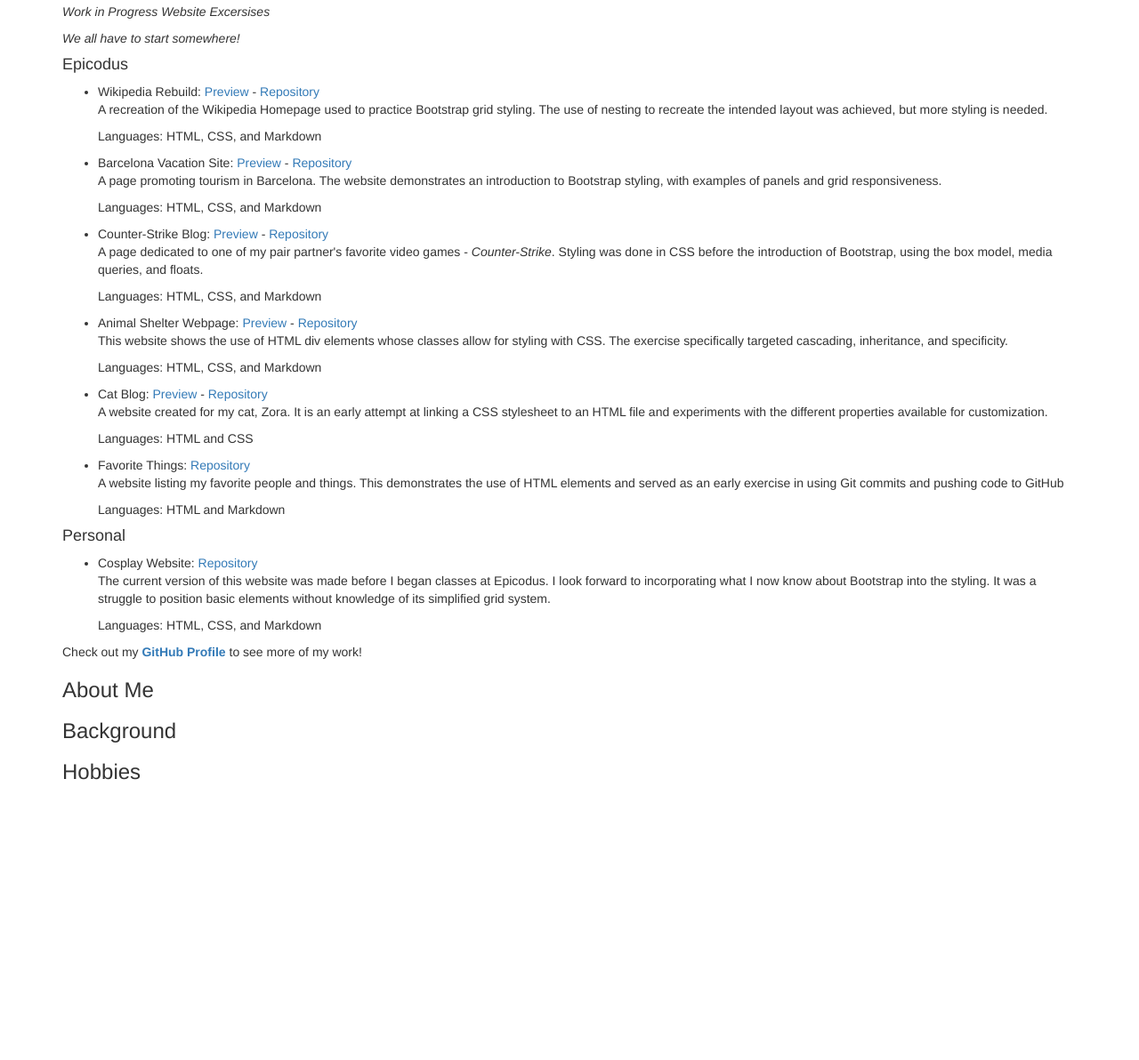
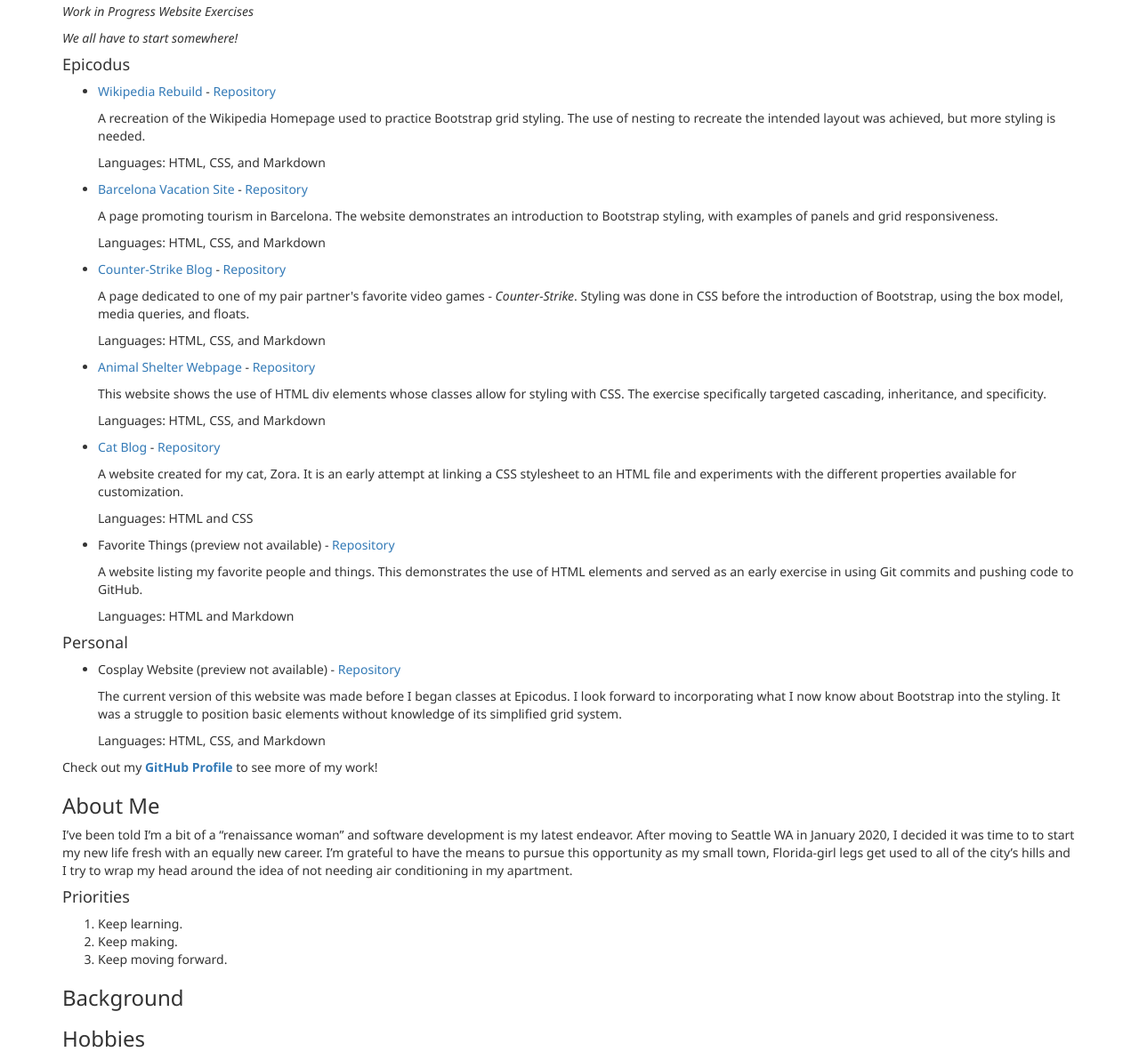
Before and after one commit to jhvozdovich/portfolio, a plain HTML site: page index.html in a window 1280 px wide. Shown: the part 655-1847 px from the top of the page at 89% size. Before the commit the page ends 1547 px from the top, so only its background shows below. Drawn offline with Linux system fonts and the light colour scheme.

Commit message:
add About Me, adjust format of project lists, add initial CSS styling

```diff
--- a/css/styles.css
+++ b/css/styles.css
@@ -1,3 +1,15 @@
+/* Color Palette
+Teal #A7FAF1
+Dark Green #24615B
+Light Green #99C7A8
+Dark Pink #CE6B94
+Light Pink #FAD7F7
+ */
+
+body {
+  font-family: 'Segoe UI', Tahoma, Geneva, Verdana, sans-serif;
+}
+
 h1 {
-  color: red;
+  color: #24615B;
 }
--- a/index.html
+++ b/index.html
@@ -8,53 +8,87 @@
   <body>
     <div class= "container">
       <h1>Jessica Hvozdovich</h1>
-      <img src="./img/profile.jpg" alt="photo at the Conservatory of Flowers in San Francisco" width=70%>
+      <img src="./img/profile.jpg" class="picture" alt="photo at the Conservatory of Flowers in San Francisco" width=70%>
 
       <h3>Projects</h3>
-      <p><em>Work in Progress Website Excersises</em></p>
+      <p><em>Work in Progress Website Exercises</em></p>
       <p><em>We all have to start somewhere!</em></p>
       <h4>Epicodus</h4>
         <ul>
           <li>
-            Wikipedia Rebuild: <a href="https://jhvozdovich.github.io/wikipedia-rebuild/" target="_blank">Preview</a> - <a href="https://github.com/jhvozdovich/wikipedia-rebuild" target="_blank">Repository</a>
-            <p>A recreation of the Wikipedia Homepage used to practice Bootstrap grid styling. The use of nesting to recreate the intended layout was achieved, but more styling is needed.</p>
+            <p><a href="https://jhvozdovich.github.io/wikipedia-rebuild/" target="_blank">Wikipedia Rebuild</a> - <a href="https://github.com/jhvozdovich/wikipedia-rebuild" target="_blank">Repository</a></p>
+            <p>
+              A recreation of the Wikipedia Homepage used to practice Bootstrap grid styling.
+              The use of nesting to recreate the intended layout was achieved, but more styling is needed.
+            </p>
             <p>Languages: HTML, CSS, and Markdown</p>
           </li>
           <li>
-            Barcelona Vacation Site: <a href="https://jhvozdovich.github.io/vacation-site/" target="_blank">Preview</a> - <a href="https://github.com/jhvozdovich/vacation-site" target="_blank">Repository</a>
-            <p>A page promoting tourism in Barcelona. The website demonstrates an introduction to Bootstrap styling, with examples of panels and grid responsiveness.</p>
+            <p><a href="https://jhvozdovich.github.io/vacation-site/" target="_blank">Barcelona Vacation Site</a> - <a href="https://github.com/jhvozdovich/vacation-site" target="_blank">Repository</a></p>
+            <p>
+              A page promoting tourism in Barcelona. The website demonstrates an introduction to Bootstrap styling,
+              with examples of panels and grid responsiveness.
+            </p>
             <p>Languages: HTML, CSS, and Markdown</p>
           </li>
           <li>
-            Counter-Strike Blog: <a href="https://jhvozdovich.github.io/blogging-site/" target="_blank">Preview</a> - <a href="https://github.com/jhvozdovich/blogging-site" target="_blank">Repository</a>
-            <p>A page dedicated to one of my pair partner's favorite video games - <em>Counter-Strike</em>. Styling was done in CSS before the introduction of Bootstrap, using the box model, media queries, and floats.</p>
+            <p><a href="https://jhvozdovich.github.io/blogging-site/" target="_blank">Counter-Strike Blog</a> - <a href="https://github.com/jhvozdovich/blogging-site" target="_blank">Repository</a></p>
+            <p>
+              A page dedicated to one of my pair partner's favorite video games - <em>Counter-Strike</em>.
+              Styling was done in CSS before the introduction of Bootstrap, using the box model, media queries, and floats.
+            </p>
             <p>Languages: HTML, CSS, and Markdown</p>
           </li>
           <li>
-            Animal Shelter Webpage: <a href="https://jhvozdovich.github.io/animal-shelter" target="_blank">Preview</a> - <a href="https://github.com/jhvozdovich/animal-shelter" target="_blank">Repository</a>
-            <p>This website shows the use of HTML div elements whose classes allow for styling with CSS. The exercise specifically targeted cascading, inheritance, and specificity.</p>
+            <p><a href="https://jhvozdovich.github.io/animal-shelter" target="_blank">Animal Shelter Webpage</a> - <a href="https://github.com/jhvozdovich/animal-shelter" target="_blank">Repository</a></p>
+            <p>
+              This website shows the use of HTML div elements whose classes allow for styling with CSS.
+              The exercise specifically targeted cascading, inheritance, and specificity.
+            </p>
             <p>Languages: HTML, CSS, and Markdown</p>
           </li>
           <li>
-            Cat Blog: <a href="https://jhvozdovich.github.io/cat-blog" target="_blank">Preview</a> - <a href="https://github.com/jhvozdovich/cat-blog" target="_blank">Repository</a>
-            <p>A website created for my cat, Zora. It is an early attempt at linking a CSS stylesheet to an HTML file and experiments with the different properties available for customization.</p>
+            <p><a href="https://jhvozdovich.github.io/cat-blog" target="_blank">Cat Blog</a> - <a href="https://github.com/jhvozdovich/cat-blog" target="_blank">Repository</a></p>
+            <p>
+              A website created for my cat, Zora. It is an early attempt at linking a CSS stylesheet to an HTML file and
+              experiments with the different properties available for customization.
+            </p>
             <p>Languages: HTML and CSS</p>
           </li>
           <li>
-            Favorite Things: <a href="https://github.com/jhvozdovich/favorite-things" target="_blank">Repository</a>
-            <p>A website listing my favorite people and things. This demonstrates the use of HTML elements and served as an early exercise in using Git commits and pushing code to GitHub</p>
+            <p>Favorite Things (preview not available) - <a href="https://github.com/jhvozdovich/favorite-things" target="_blank">Repository</a></p>
+            <p>
+              A website listing my favorite people and things. This demonstrates the use of HTML elements and
+              served as an early exercise in using Git commits and pushing code to GitHub.
+            </p>
             <p>Languages: HTML and Markdown</p>
           </li>
         </ul>
       <h4>Personal</h4>
         <ul>
-          <li>Cosplay Website: <a href="https://github.com/jhvozdovich/cosplay_website" target="_blank">Repository</a></li>
-          <p>The current version of this website was made before I began classes at Epicodus. I look forward to incorporating what I now know about Bootstrap into the styling. It was a struggle to position basic elements without knowledge of its simplified grid system.</p>
+          <p><li>Cosplay Website (preview not available) - <a href="https://github.com/jhvozdovich/cosplay_website" target="_blank">Repository</a></li></p>
+          <p>
+            The current version of this website was made before I began classes at Epicodus. I look forward
+            to incorporating what I now know about Bootstrap into the styling. It was a struggle to position basic
+            elements without knowledge of its simplified grid system.
+          </p>
           <p>Languages: HTML, CSS, and Markdown</p>
         </ul>
       <p>Check out my <strong><a href="https://github.com/jhvozdovich" target="_blank">GitHub Profile</a></strong> to see more of my work!</p>
 
       <h3>About Me</h3>
+      <p>
+        I’ve been told I’m a bit of a “renaissance woman” and software development is my latest endeavor. After moving
+        to Seattle WA in January 2020, I decided it was time to to start my new life fresh with an equally new career.
+        I’m grateful to have the means to pursue this opportunity as my small town, Florida-girl legs get used to all of
+        the city’s hills and I try to wrap my head around the idea of not needing air conditioning in my apartment.
+      </p>
+      <h4>Priorities</h4>
+        <ol>
+          <li>Keep learning.</li>
+          <li>Keep making.</li>
+          <li>Keep moving forward.</li>
+        </ol>
 
       <h3>Background</h3>
 
```
